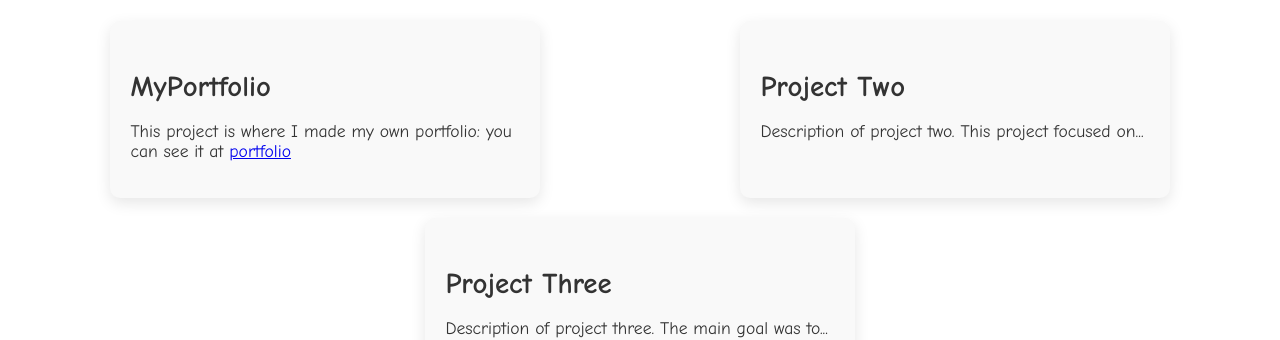
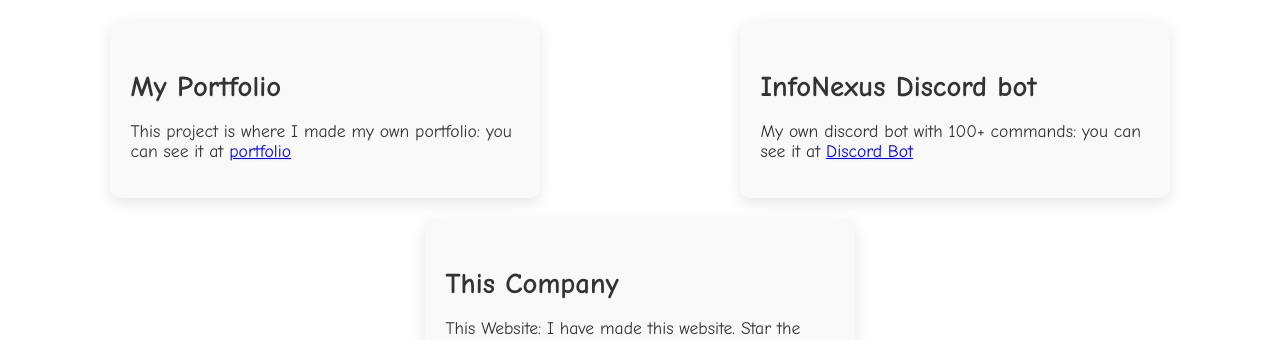
Before and after one commit to Anshkabra2012/AnshKabraComp, a plain HTML site: page index.html in a window 1280 px wide. Shown: the part 603-943 px from the top of the page. Drawn offline with Linux system fonts and the light colour scheme.

Commit message:
Update index.html

```diff
--- a/index.html
+++ b/index.html
@@ -159,18 +159,20 @@
         <h2>My Projects</h2>
         <div class="project-list">
             <div class="project-item">
-                <h3>MyPortfolio</h3>
+                <h3>My Portfolio</h3>
                 <p>This project is where I made my own portfolio:
-                    you can see it at <a href="https://anshkabra.me/">portfolio</a>
+                    you can see it at <a href="https://anshkabra2012.github.io/portfolio/">portfolio</a>
                 </p>
             </div>
             <div class="project-item">
-                <h3>Project Two</h3>
-                <p>Description of project two. This project focused on...</p>
+                <h3>InfoNexus Discord bot</h3>
+               <p>My own discord bot with 100+ commands:
+                    you can see it at <a href="https://github.com/Anshkabra2012/InfoNexus-discord-bot">Discord Bot</a>
             </div>
             <div class="project-item">
-                <h3>Project Three</h3>
-                <p>Description of project three. The main goal was to...</p>
+                <h3>This Company</h3>
+                <p>This Website:
+                    I have made this website. Star the repo! <a href="https://github.com/Anshkabra2012/AnshKabraComp">Ansh Kabra Comp</a>
             </div>
         </div>
     </section>
```
